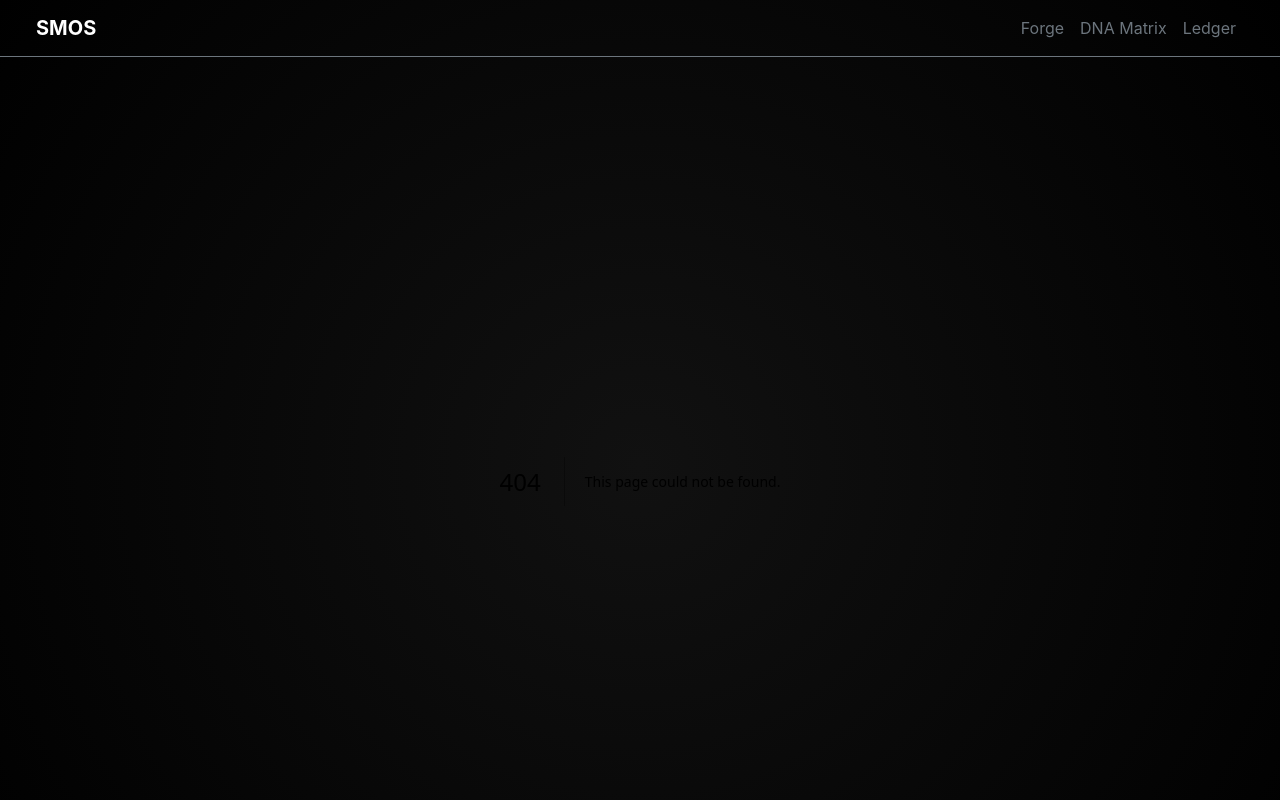
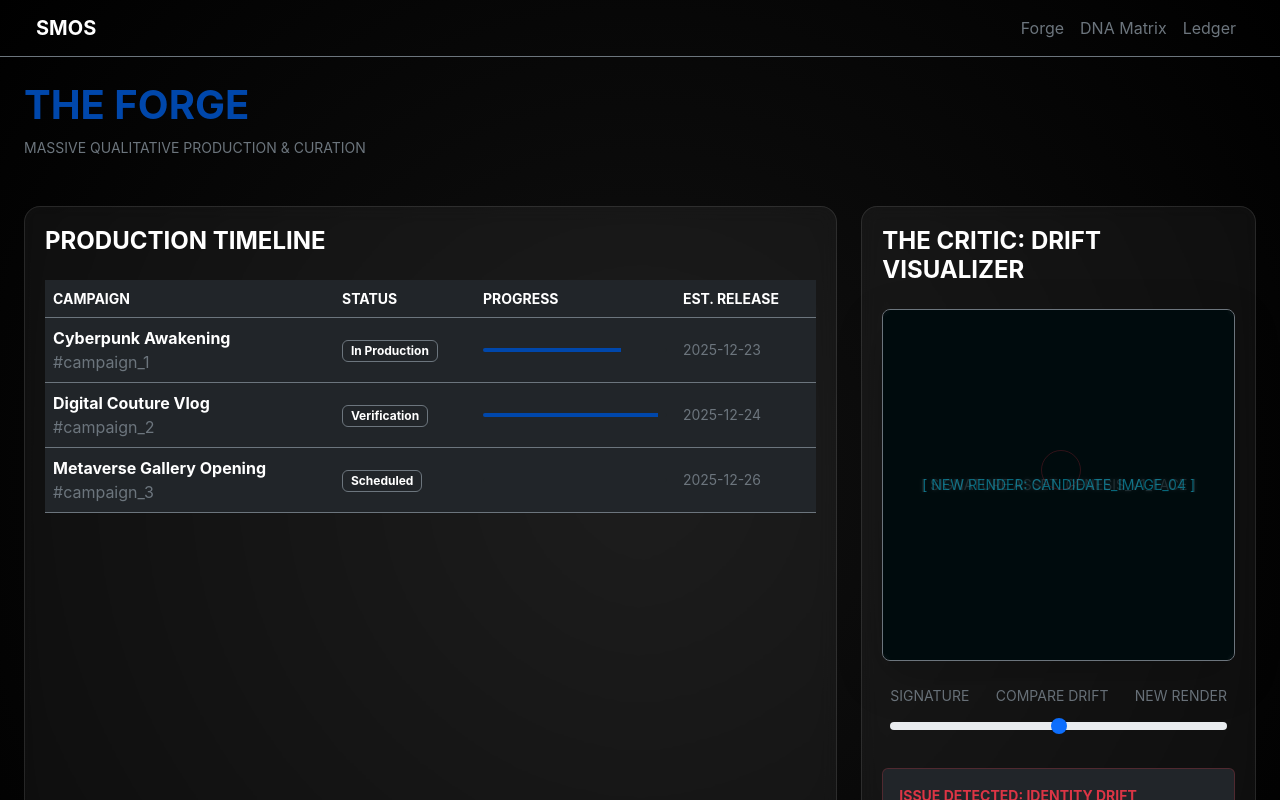
Before and after one commit to Simlowker/MuseTaia, a Next.js app in the folder frontend/: page /forge in a window 1280 px wide. Before the commit this address had no page. Shown: the top 800 px of the page. Built offline with nearby package versions, Linux system fonts and the light colour scheme.

Commit message:
conductor(checkpoint): Checkpoint end of Phase 3 (Forge & DNA Matrix)

```diff
--- /dev/null
+++ b/frontend/src/app/forge/page.tsx
@@ -0,0 +1,70 @@
+'use client';
+
+import React from 'react';
+import DriftVisualizer from '@/components/DriftVisualizer';
+import { useMood } from '@/context/MoodContext';
+
+const campaigns = [
+  { id: '1', title: 'Cyberpunk Awakening', status: 'In Production', progress: 75, date: '2025-12-23' },
+  { id: '2', title: 'Digital Couture Vlog', status: 'Verification', progress: 95, date: '2025-12-24' },
+  { id: '3', title: 'Metaverse Gallery Opening', status: 'Scheduled', progress: 0, date: '2025-12-26' },
+];
+
+export default function ForgePage() {
+  const { accentColor } = useMood();
+
+  return (
+    <div className="row g-4">
+      <div className="col-12">
+        <h1 className="fw-bold accent-text mb-2">THE FORGE</h1>
+        <p className="text-secondary small mb-4">MASSIVE QUALITATIVE PRODUCTION & CURATION</p>
+      </div>
+
+      {/* Production Timeline */}
+      <div className="col-lg-8">
+        <div className="glass-card mb-4 h-100">
+          <h4 className="fw-bold mb-4">PRODUCTION TIMELINE</h4>
+          <div className="table-responsive">
+            <table className="table table-dark table-hover align-middle border-secondary">
+              <thead>
+                <tr className="text-secondary small">
+                  <th>CAMPAIGN</th>
+                  <th>STATUS</th>
+                  <th>PROGRESS</th>
+                  <th>EST. RELEASE</th>
+                </tr>
+              </thead>
+              <tbody>
+                {campaigns.map((c) => (
+                  <tr key={c.id}>
+                    <td>
+                      <span className="text-white fw-bold">{c.title}</span><br/>
+                      <span className="x-small text-secondary">#campaign_{c.id}</span>
+                    </td>
+                    <td>
+                      <span className="badge bg-dark border border-secondary">{c.status}</span>
+                    </td>
+                    <td style={{ width: '200px' }}>
+                      <div className="progress bg-dark" style={{ height: '4px' }}>
+                        <div
+                          className="progress-bar"
+                          style={{ width: `${c.progress}%`, backgroundColor: accentColor }}
+                        />
+                      </div>
+                    </td>
+                    <td className="small text-secondary">{c.date}</td>
+                  </tr>
+                ))}
+              </tbody>
+            </table>
+          </div>
+        </div>
+      </div>
+
+      {/* The Critic Dashboard Side */}
+      <div className="col-lg-4">
+        <DriftVisualizer />
+      </div>
+    </div>
+  );
+}
--- /dev/null
+++ b/frontend/src/components/DriftVisualizer.tsx
@@ -0,0 +1,66 @@
+'use client';
+
+import React, { useState } from 'react';
+import { motion } from 'framer-motion';
+
+export default function DriftVisualizer() {
+  const [opacity, setOpacity] = useState(0.5);
+
+  return (
+    <div className="glass-card h-100">
+      <h4 className="fw-bold mb-4">THE CRITIC: DRIFT VISUALIZER</h4>
+
+      <div className="bg-black rounded-3 overflow-hidden position-relative ratio ratio-1x1 mb-4 border border-secondary shadow-lg">
+        {/* Layer 1: Signature Asset (Background) */}
+        <div
+          className="position-absolute w-100 h-100 d-flex align-items-center justify-content-center text-secondary small"
+          style={{ opacity: 1 - opacity }}
+        >
+          [ SIGNATURE ASSET: GENESIS_V1_FACE ]
+        </div>
+
+        {/* Layer 2: New Render (Foreground with dynamic opacity) */}
+        <div
+          className="position-absolute w-100 h-100 d-flex align-items-center justify-content-center text-info small"
+          style={{
+            opacity: opacity,
+            background: 'rgba(0, 212, 255, 0.1)',
+            backdropFilter: 'blur(2px)'
+          }}
+        >
+          [ NEW RENDER: CANDIDATE_IMAGE_04 ]
+        </div>
+
+        {/* Diff Markers Placeholder */}
+        <motion.div
+          animate={{ opacity: [0, 1, 0] }}
+          transition={{ duration: 2, repeat: Infinity }}
+          className="position-absolute border border-danger rounded-circle"
+          style={{ width: '40px', height: '40px', top: '40%', left: '45%', borderWidth: '2px' }}
+        />
+      </div>
+
+      <div className="px-2">
+        <label className="form-label small text-secondary d-flex justify-content-between">
+          <span>SIGNATURE</span>
+          <span>COMPARE DRIFT</span>
+          <span>NEW RENDER</span>
+        </label>
+        <input
+          type="range"
+          className="form-range custom-range"
+          min="0"
+          max="1"
+          step="0.01"
+          value={opacity}
+          onChange={(e) => setOpacity(parseFloat(e.target.value))}
+        />
+      </div>
+
+      <div className="mt-4 p-3 bg-dark rounded border border-danger border-opacity-25">
+        <div className="text-danger small fw-bold mb-1">ISSUE DETECTED: IDENTITY DRIFT</div>
+        <p className="text-secondary x-small m-0">"Bone structure in candidate image 04 deviates by 4.2% from Genesis Anchor. Reprocessing requested."</p>
+      </div>
+    </div>
+  );
+}
```
Also changed, not shown: frontend/src/app/matrix/page.tsx (added, +79 -0 lines), 1 other file (tests, documents, lock files or other folders).
